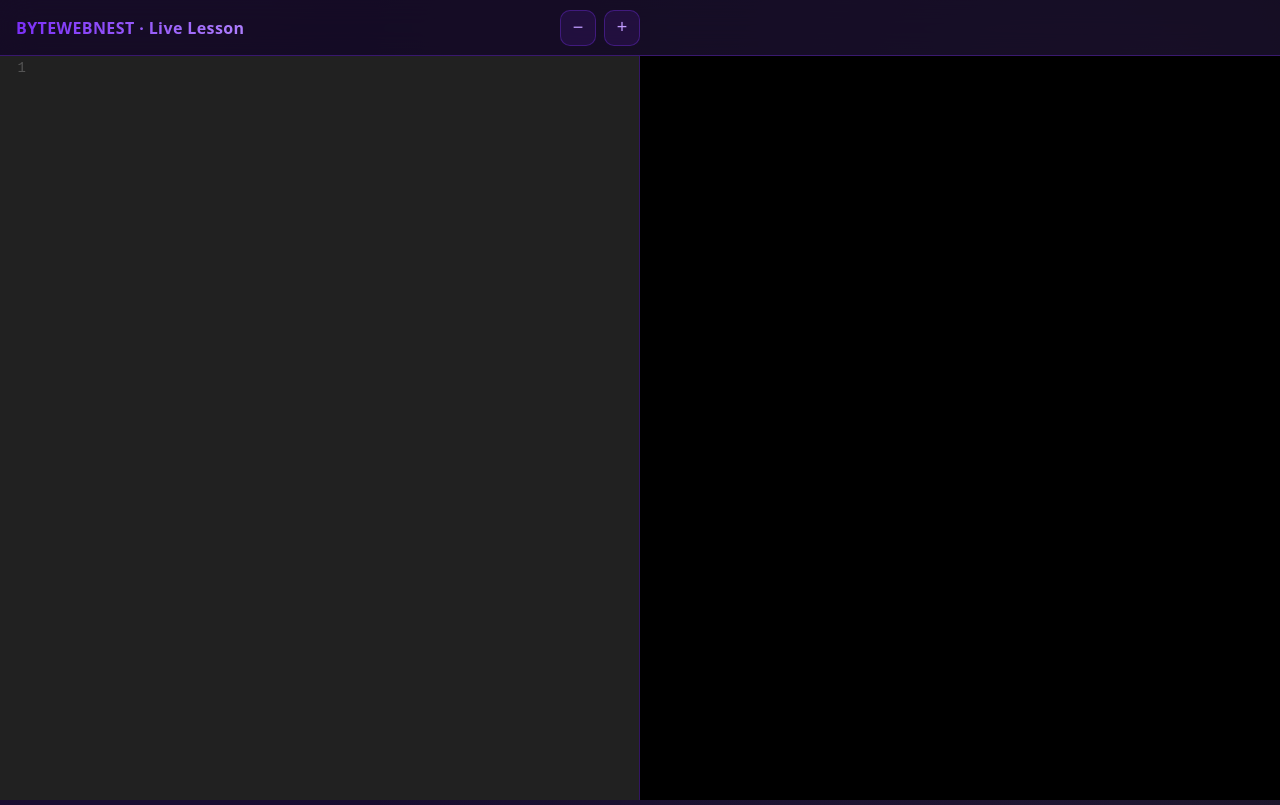
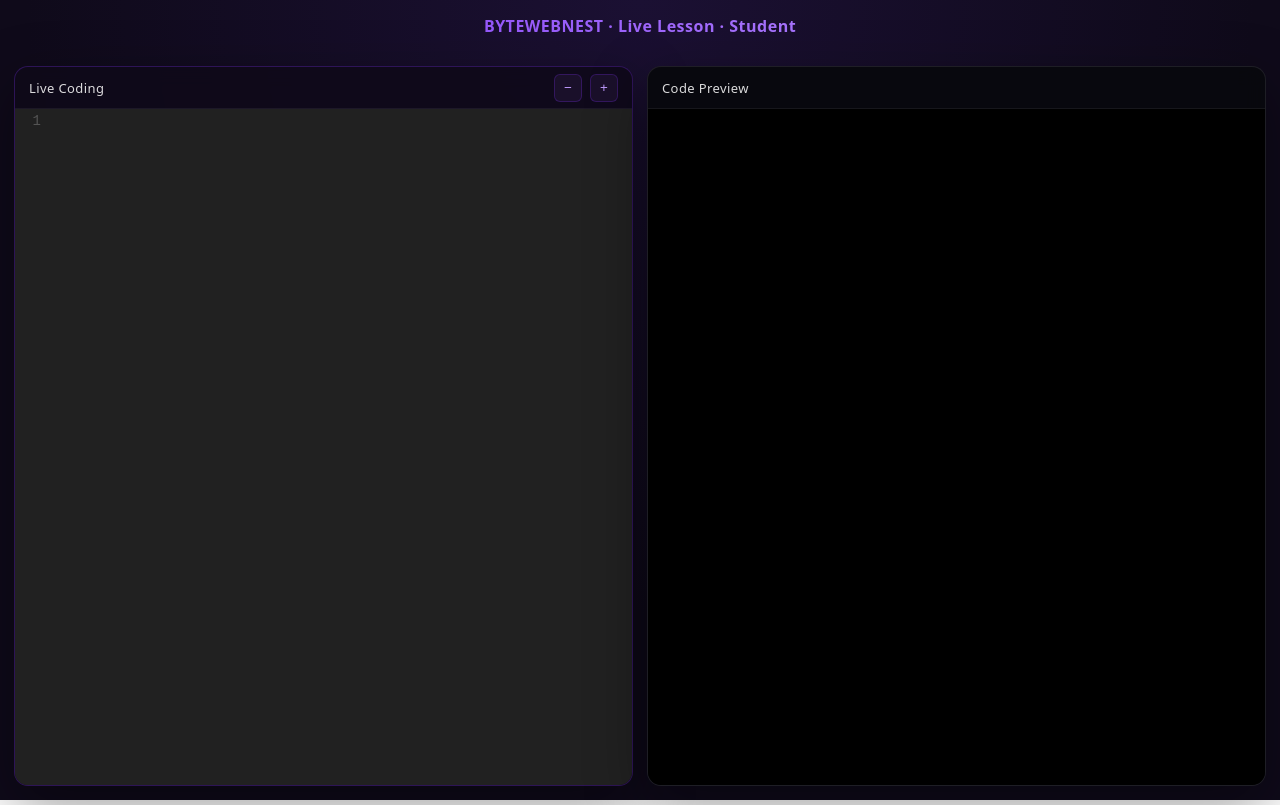
Before and after one commit to admin-bytewebnest/bwn-live-lesson, a website: page public/student.html in a window 1280 px wide. Drawn offline with nearby package versions, Linux system fonts and the light colour scheme.

Commit message:
Переписал дизайн кабинета ученика

```diff
--- a/public/student.html
+++ b/public/student.html
@@ -2,7 +2,7 @@
 <html lang="ru">
 <head>
 <meta charset="UTF-8">
-<title>BYTEWEBNEST · Live Lesson · Student</title>
+<title>BYTEWEBNEST · Student</title>
 
 <link rel="stylesheet" href="https://cdnjs.cloudflare.com/ajax/libs/codemirror/5.65.16/codemirror.min.css">
 <link rel="stylesheet" href="https://cdnjs.cloudflare.com/ajax/libs/codemirror/5.65.16/theme/material-darker.min.css">
@@ -12,129 +12,153 @@
 
 <style>
 :root {
-  --bg-main: #0b0714;
-  --bg-panel: rgba(20, 12, 35, 0.75);
+  --bg-main: #0f0a1a;
+  --panel-code: rgba(20, 12, 35, 0.85);
+  --panel-preview: rgba(12, 12, 18, 0.95);
   --accent: #7b2ff7;
-  --accent-soft: #c09bff;
-  --border-soft: rgba(123, 47, 247, 0.35);
+  --accent-soft: rgba(123,47,247,.25);
 }
 
-* {
-  box-sizing: border-box;
+* { box-sizing: border-box; }
+
+body {
+  margin:0;
+  height:100vh;
+  background: radial-gradient(circle at top, #1b1033, #0f0a1a 60%);
+  color:#fff;
+  font-family: system-ui;
+  overflow:hidden;
 }
 
-body {
-  margin: 0;
-  height: 100vh;
-  background:
-    radial-gradient(1200px 600px at 10% -10%, rgba(123,47,247,0.15), transparent),
-    radial-gradient(800px 400px at 90% 10%, rgba(192,155,255,0.12), transparent),
-    var(--bg-main);
-  color: #fff;
-  font-family: system-ui, -apple-system, BlinkMacSystemFont;
-  overflow: hidden;
+header {
+  height:52px;
+  display:flex;
+  align-items:center;
+  justify-content:center;
+  font-weight:600;
+  letter-spacing:.5px;
+  background: linear-gradient(90deg,#7b2ff7,#c09bff);
+  -webkit-background-clip:text;
+  -webkit-text-fill-color:transparent;
 }
 
-/* ===== TOP BAR ===== */
-.header {
-  position: sticky;
-  top: 0;
-  z-index: 10;
-  height: 56px;
-  display: grid;
-  grid-template-columns: 1fr 1fr 1fr 1fr;
-  align-items: center;
-  padding: 0 16px;
-  background: var(--bg-panel);
-  backdrop-filter: blur(14px);
-  border-bottom: 1px solid var(--border-soft);
+/* ===== Layout ===== */
+.workspace {
+  height: calc(100vh - 52px);
+  display:grid;
+  grid-template-columns: 1fr 1fr;
+  gap:14px;
+  padding:14px;
 }
 
-.header-title {
-  font-weight: 600;
-  letter-spacing: 0.4px;
-  background: linear-gradient(90deg, var(--accent), var(--accent-soft));
-  -webkit-background-clip: text;
-  -webkit-text-fill-color: transparent;
-
-  grid-column: 1 /2;
+/* ===== Panels ===== */
+.panel {
+  display:flex;
+  flex-direction:column;
+  border-radius:14px;
+  overflow:hidden;
+  backdrop-filter: blur(10px);
+  box-shadow: 0 20px 60px rgba(0,0,0,.4);
 }
 
+.panel.code {
+  background: var(--panel-code);
+  border:1px solid var(--accent-soft);
+}
+
+.panel.preview {
+  background: var(--panel-preview);
+  border:1px solid rgba(255,255,255,.08);
+}
+
+/* ===== Panel Header ===== */
+.panel-header {
+  height:42px;
+  display:flex;
+  align-items:center;
+  justify-content:space-between;
+  padding:0 14px;
+  font-size:13px;
+  letter-spacing:.4px;
+  background: rgba(0,0,0,.25);
+  border-bottom:1px solid rgba(255,255,255,.06);
+}
+
+.panel-header span {
+  opacity:.85;
+}
+
+/* ===== Controls ===== */
 .controls {
-  display: flex;
-  gap: 8px;
-  grid-column: 2 / 3;
-  justify-self: end;
+  display:flex;
+  gap:8px;
 }
 
 .controls button {
-  width: 36px;
-  height: 36px;
-  border-radius: 10px;
-  border: 1px solid var(--border-soft);
-  background: rgba(123,47,247,0.12);
-  color: var(--accent-soft);
-  font-size: 18px;
-  cursor: pointer;
-  transition: all .2s ease;
+  width:28px;
+  height:28px;
+  border-radius:6px;
+  background:#1a102a;
+  border:1px solid var(--accent-soft);
+  color:#c09bff;
+  cursor:pointer;
 }
 
 .controls button:hover {
   background: var(--accent);
-  color: #fff;
+  color:#fff;
 }
 
-/* ===== MAIN LAYOUT ===== */
-.main {
-  height: calc(100vh - 56px);
-  display: grid;
-  grid-template-columns: 1fr 1fr;
-}
-
-/* ===== CODE ===== */
-.code-wrap {
-  border-right: 1px solid var(--border-soft);
-  background: rgba(10,6,18,0.9);
+/* ===== Content ===== */
+.panel-body {
+  flex:1;
 }
 
 .CodeMirror {
-  height: 100%;
-  font-size: 14px;
+  height:100%;
+  background: transparent;
+  font-size:14px;
 }
 
-/* ===== PREVIEW ===== */
-.preview-wrap {
-  background: #000;
-}
-
-.preview-wrap iframe {
-  width: 100%;
-  height: 100%;
-  border: none;
+iframe {
+  width:100%;
+  height:100%;
+  border:none;
+  background:#000;
 }
 </style>
 </head>
 
 <body>
 
-<!-- HEADER -->
-<div class="header">
-  <div class="header-title">BYTEWEBNEST · Live Lesson</div>
+<header>BYTEWEBNEST · Live Lesson · Student</header>
+
+<div class="workspace">
+
+  <!-- CODE -->
+  <div class="panel code">
+    <div class="panel-header">
+      <span>Live Coding</span>
       <div class="controls">
         <button id="fontMinus">−</button>
         <button id="fontPlus">+</button>
       </div>
     </div>
-
-<!-- MAIN -->
-<div class="main">
-  <div class="code-wrap">
+    <div class="panel-body">
       <textarea id="code"></textarea>
     </div>
+  </div>
 
-  <div class="preview-wrap">
+  <!-- PREVIEW -->
+  <div class="panel preview">
+    <div class="panel-header">
+      <span>Code Preview</span>
+    </div>
+    <div class="panel-body">
       <iframe id="preview"></iframe>
     </div>
+  </div>
+
 </div>
 
 <script>
@@ -146,11 +170,11 @@ let currentFontSize = baseFontSize
 const codeMirror = CodeMirror.fromTextArea(
   document.getElementById("code"),
   {
-    mode: "htmlmixed",
-    theme: "material-darker",
-    lineNumbers: true,
-    readOnly: true,
-    cursorBlinkRate: 0
+    mode:"htmlmixed",
+    theme:"material-darker",
+    lineNumbers:true,
+    readOnly:true,
+    cursorBlinkRate:0
   }
 )
 
@@ -176,10 +200,7 @@ fontMinus.onclick = () => {
 const ws = new WebSocket("wss://bwn-live-lesson.onrender.com")
 
 ws.onopen = () => {
-  ws.send(JSON.stringify({
-    type: "subscribe",
-    lessonId: "lesson-1"
-  }))
+  ws.send(JSON.stringify({ type:"subscribe", lessonId:"lesson-1" }))
 }
 
 ws.onmessage = e => {
```
Lines whose indentation alone changed are shown as unchanged.
